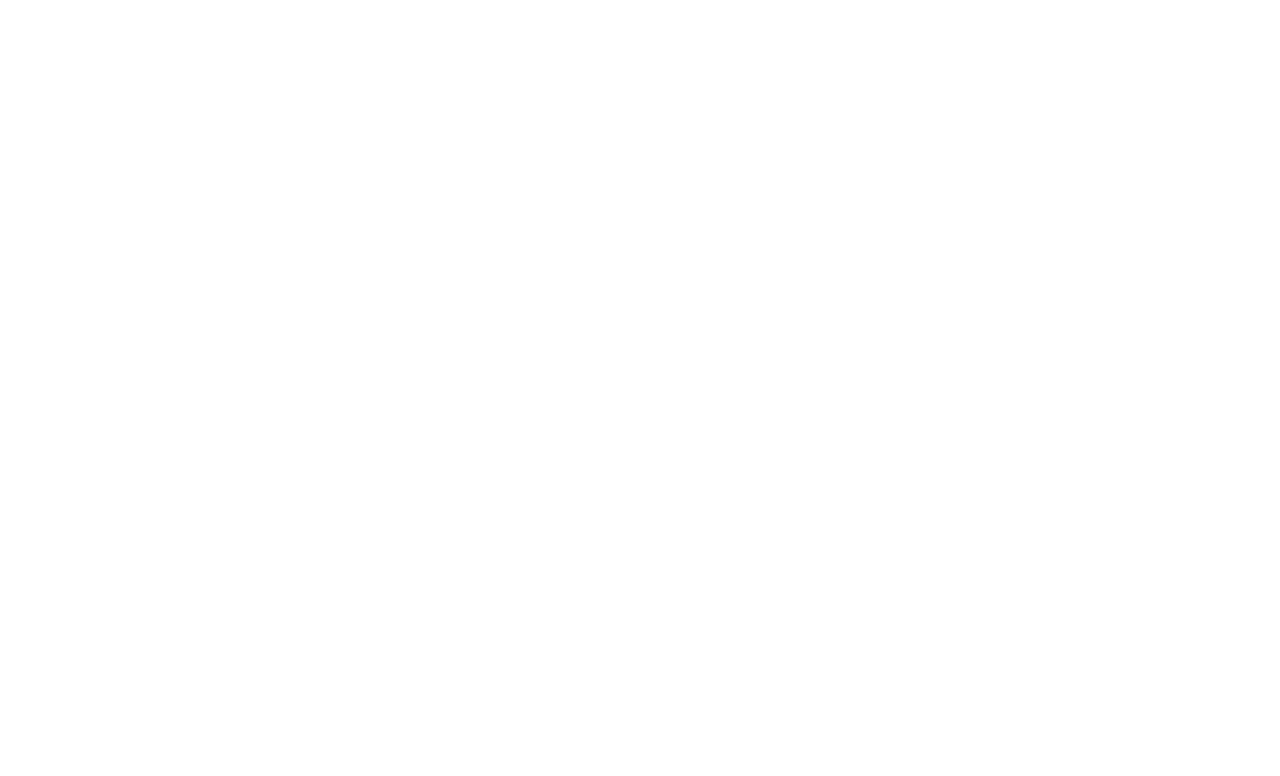
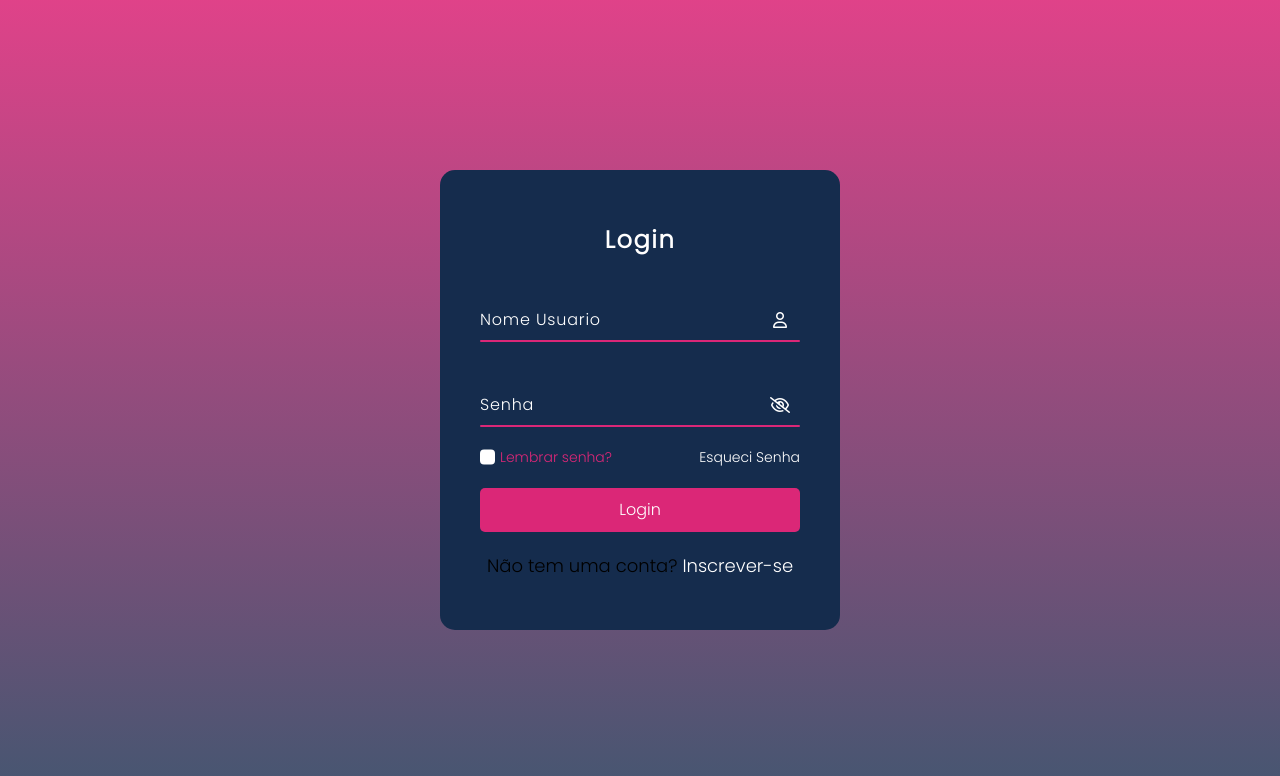
Before and after one commit to jonathmendesJava/MenuResponsive1, a plain HTML site: page index.html in a window 1280 px wide. Drawn offline with Linux system fonts and the light colour scheme.

Commit message:
Projeto Iniciado

```diff
--- a/index.html
+++ b/index.html
@@ -3,11 +3,47 @@
 <head>
     <meta charset="UTF-8">
     <meta name="viewport" content="width=device-width, initial-scale=1.0">
+    <script src="https://kit.fontawesome.com/8aa37a167b.js" crossorigin="anonymous"></script>
     <title>Tela Login Animada</title>
     <link rel="stylesheet" href="./style.css">
-    <link rel="stylesheet" href="./index.js">
 </head>
     <body>
+        <div class="wrapper">
+            <form autocomplete="off">
+                <h2>Login</h2>
+                <div class="input-group">
+                    <input type="text" required>
+                    <label>Nome Usuario</label>
+                    <span class="icon">
+                        <i class="fa-regular fa-user fa-beat"></i>
+                    </span>
+                    <span class="line"></span>
+                </div>
 
+                <div class="input-group">
+                    <input type="password" id="password" required>
+                    <label>Senha</label>
+                    <span class="icon" id="togglePassword">
+                        <i class="far fa-eye-slash"></i>
+                    </span>
+                    <span class="line"></span>
+                </div>
+
+                <div class="check">
+                    <label>
+                        <input type="checkbox">
+                        Lembrar senha?
+                    </label>
+                    <a href="#">Esqueci Senha</a>
+                </div>
+                <button type="submit">Login</button>
+                <div class="register">
+                    <p>Não tem uma conta? <a href="#">Inscrever-se</a></p>
+                </div>
+            </form>
+        </div>
+
+
+        <script src="./main.js"></script>
     </body>
 </html>
--- /dev/null
+++ b/main.js
@@ -0,0 +1,12 @@
+const passwordInput = document.getElementById('password');
+const togglePassword = document.getElementById('togglePassword')
+
+togglePassword.addEventListener('click', () => {
+    if(passwordInput.type === 'password'){
+        passwordInput.type = 'text';
+        togglePassword.innerHTML = '<i class="far fa-eye"></i>';
+    }else{
+        passwordInput.type = 'password'
+        togglePassword.innerHTML = '<i class="far fa-eye-slash"></i>';
+    }
+});
--- a/style.css
+++ b/style.css
@@ -0,0 +1,185 @@
+@import url('https://fonts.googleapis.com/css2?family=Montserrat:wght@100&family=Poppins:wght@300&display=swap');
+
+
+* {
+    margin: 0;
+    padding: 0;
+    box-sizing: border-box;
+    font-family: "Poppins", sans-serif;
+}
+
+body {
+    min-height: 100vh;
+    display: flex;
+    align-items: center;
+    justify-content: center;
+    background: linear-gradient(to top, #152c4dcc, #db2778df); /*jogo de cores body*/
+}
+
+.wrapper{
+    width: 400px;
+    height: 460px;
+    display: flex;
+    align-items: center;
+    justify-content: center;
+    background: #152c4d; /* trocar fundo form*/
+    border-radius: 15px;
+}
+
+form h2{
+    color: #fff;
+    font-weight: 600;
+    text-align: center;
+    letter-spacing: 1.6px;
+}
+
+.input-group{
+    position: relative;
+    width: 320px;
+    margin-top: 30px;
+}
+
+.input-group input{
+    position: relative;
+    width: 100%;
+    padding: 20px 10px 10px;
+    color: #fff;
+    background: transparent;
+    border: none;
+    outline: none;
+    font-size: 16px;
+    border-radius: 5px;
+    letter-spacing: 0.8px;
+    z-index: 9;
+}
+
+.input-group label{
+    position: absolute;
+    left: 0;
+    padding: 20px 0 10px;
+    font-size: 16px;
+    color: #fff;
+    pointer-events: none;
+    letter-spacing: 0.8px;
+    transition: 0.5s;
+    font-weight: 500;
+}
+
+.input-group input:valid ~ label,
+.input-group input:focus ~ label {
+    color: #fff;
+    transform: translateX(0) translateY(-34px);
+    font-size: 12px;
+}
+
+.input-group .icon{
+    position: absolute;
+    top: 60%;
+    right: 10px;
+    transform: translateY(-50%);
+    color: #fff;
+    z-index: 9;
+    cursor: pointer;
+    width: 20px;
+    height: 20px;
+    display: flex;
+    align-items: center;
+    justify-content: center;
+}
+
+.input-group .line{
+    position: absolute;
+    left: 0;
+    bottom: 0;
+    width: 100%;
+    height: 2px;
+    background: #db2777; /*bordar inputs linha */
+    border-radius: 5px;
+    transition: 0.5s;
+    pointer-events: none;
+}
+
+.input-group input:valid ~ .line,
+.input-group input:focus ~ .line{
+    height: 44px; /*Efeito dentro do input*/
+}
+
+.check{
+    display: flex;
+    justify-content: space-between;
+}
+
+.check label,
+.check a {
+    margin: 20px 0;
+    font-size: 14px;
+    color: #fff;
+    cursor: pointer;
+}
+
+.check label {
+    display: flex;
+    align-items: center;
+    color: #db2777;
+    position: relative;
+    padding-left: 20px;
+}
+
+.check label input { /*começa aqui*/
+    appearance: none;
+    position: absolute;
+    left: 0;
+}
+
+.check label input::before{ /*controle lembrar senha*/
+    content: '';
+    display: flex;
+    align-items: center;
+    justify-content: center;
+    height: 15px;
+    width: 15px;
+    border-radius: 4px;
+    background: #fff;
+    color: #fff;
+    position: absolute;
+    top: 50%;
+    transform: translateY(-50%);
+}
+
+.check label input:checked::before{
+    content: "\2714";
+    background: #db2777; /*controle lembrar senha*/
+}
+
+.check a{
+    text-decoration: none;
+}
+
+form button{ /*controle button login*/
+    width: 100%;
+    height: 44px;
+    border: none;
+    outline: none;
+    color:#fff;
+    background: #db2777;
+    border-radius: 5px;
+    font-size: 16px;
+    font-weight: 500;
+    cursor: pointer;
+}
+
+form button:active{
+    opacity: 0.8;
+}
+
+.register{
+    margin-top: 20px;
+    text-align: center;
+    color:#000000;
+    font-size: 18px;
+}
+
+.register a{
+    text-decoration: none;
+    color: #fff
+}
```
Also changed, not shown: index.js (deleted).
